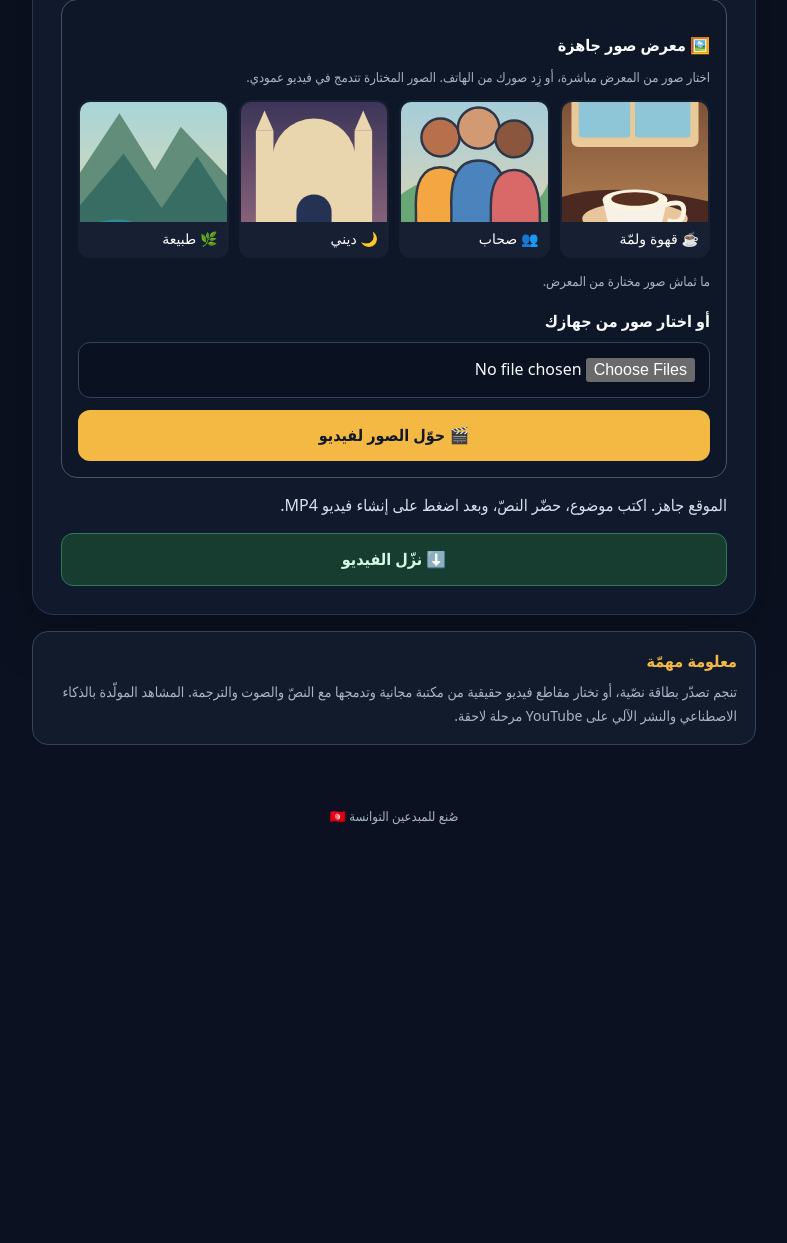
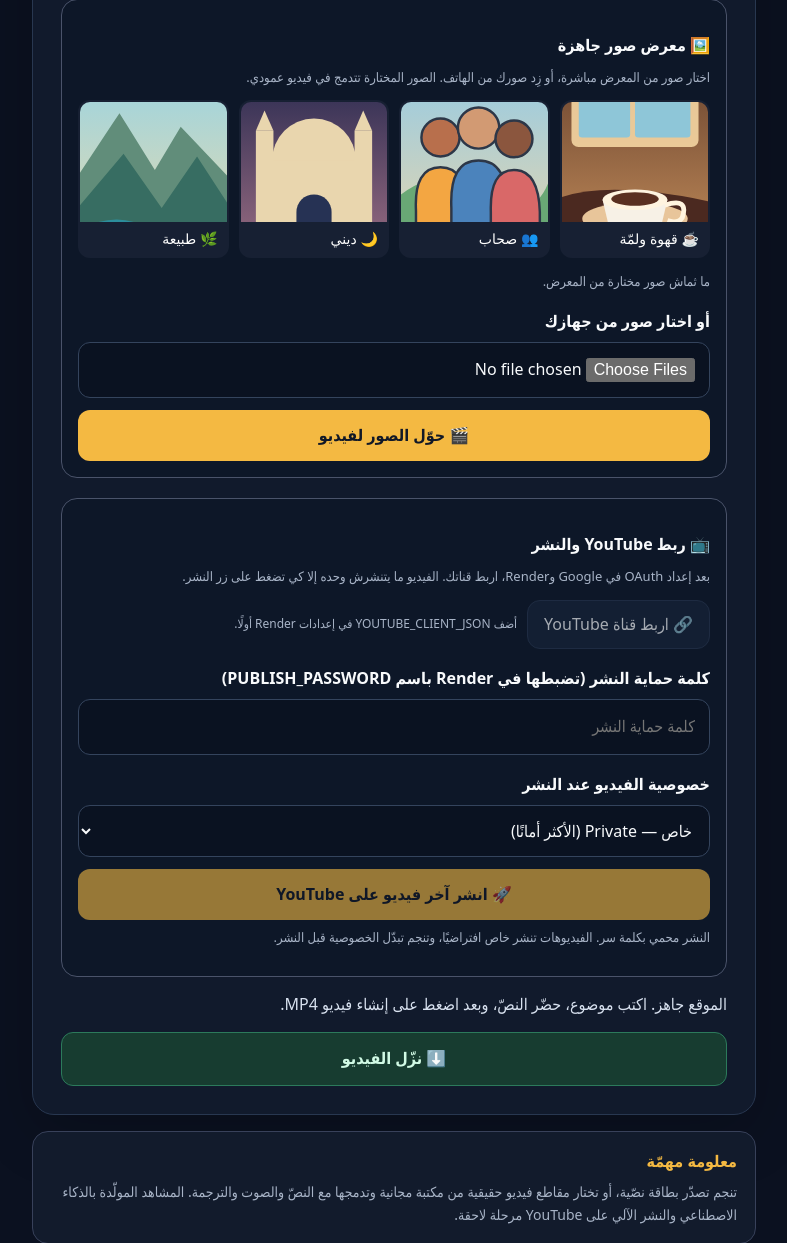
Before and after one commit to houbisaad2-stack/tounsi-ai-studio, a Flask app: page / in a window 1280 px wide. Shown: the part 1402-2645 px from the top of the page, without its empty margins (246-1033 px from the left). Before the commit the page ends 2227 px from the top, so only its background shows below. Run offline with Flask 3, Linux system fonts and the light colour scheme.

Commit message:
Add YouTube connection status and protected publish controls

```diff
--- a/templates/index.html
+++ b/templates/index.html
@@ -48,6 +48,23 @@
 <input id="sceneImages" type="file" accept="image/png,image/jpeg,image/webp" multiple>
 <button type="button" class="primary stock-button" id="renderImages">🎬 حوّل الصور لفيديو</button>
 </div>
+
+<div class="stock-box" id="youtubeBox">
+<label>📺 ربط YouTube والنشر</label>
+<p class="stock-help">بعد إعداد OAuth في Google وRender، اربط قناتك. الفيديو ما يتنشرش وحده إلا كي تضغط على زر النشر.</p>
+<div class="row"><a class="secondary" href="/youtube/connect" id="youtubeConnect" style="text-decoration:none;display:inline-block">🔗 اربط قناة YouTube</a><span id="youtubeStatus" class="hint">نتثبتوا من حالة الربط...</span></div>
+<label for="publishPassword">كلمة حماية النشر (تضبطها في Render باسم PUBLISH_PASSWORD)</label>
+<input id="publishPassword" type="password" autocomplete="current-password" placeholder="كلمة حماية النشر">
+<label for="youtubePrivacy">خصوصية الفيديو عند النشر</label>
+<select id="youtubePrivacy" style="width:100%;background:#0a1221;color:var(--text);border:1px solid #34445d;border-radius:12px;padding:13px;font:inherit">
+<option value="private">خاص — Private (الأكثر أمانًا)</option>
+<option value="unlisted">غير مدرج — Unlisted</option>
+<option value="public">عام — Public</option>
+</select>
+<button type="button" class="primary stock-button" id="publishYoutube" disabled>🚀 انشر آخر فيديو على YouTube</button>
+<p class="stock-help">النشر محمي بكلمة سر. الفيديوهات تنشر خاص افتراضيًا، وتنجم تبدّل الخصوصية قبل النشر.</p>
+</div>
+
 <div id="status" class="status" aria-live="polite">الموقع جاهز. اكتب موضوع، حضّر النصّ، وبعد اضغط على إنشاء فيديو MP4.</div>
 <a id="download" class="download" hidden>⬇️ نزّل الفيديو</a>
 <div id="previewWrap" class="preview-wrap" hidden><strong>معاينة الفيديو</strong><video id="videoPreview" controls playsinline preload="metadata"></video></div>
@@ -58,6 +75,7 @@
 (() => {
   const $ = id => document.getElementById(id), status = $("status"), renderButton = $("render");
   let mode = "كوميديا تونسية";
+  let lastFilename = "";
   document.querySelectorAll(".mode").forEach(b => b.addEventListener("click", () => {
     document.querySelectorAll(".mode").forEach(x => x.classList.remove("active"));
     b.classList.add("active"); mode = b.dataset.mode || "كوميديا تونسية";
@@ -81,6 +99,7 @@
     $("download").hidden = true; $("previewWrap").hidden = true;
     try {
       const r = await post("/api/render", {title:$("title").value, script:$("script").value});
+      lastFilename = r.filename || ""; $("publishYoutube").disabled = !lastFilename;
       if (!r.download_url) throw new Error("الخادم ما رجّعش رابط الفيديو.");
       $("download").href = r.download_url; $("download").hidden = false;
       if (r.preview_url) { $("videoPreview").src = r.preview_url; $("previewWrap").hidden = false; }
@@ -118,6 +137,7 @@
       try { result = raw ? JSON.parse(raw) : {}; } catch (_) { throw new Error("ردّ الخادم موش مفهوم (HTTP " + response.status + ")."); }
       if (!response.ok) throw new Error(result.error || ("فشل الطلب (HTTP " + response.status + ")."));
       if (!result.download_url) throw new Error("الخادم ما رجّعش رابط الفيديو.");
+      lastFilename = result.filename || ""; $("publishYoutube").disabled = !lastFilename;
       $("download").href = result.download_url; $("download").hidden = false;
       if (result.preview_url) { $("videoPreview").src = result.preview_url; $("previewWrap").hidden = false; }
       status.textContent = result.message || "الفيديو بالمشاهد جاهز.";
@@ -187,6 +207,7 @@
       try { result = raw ? JSON.parse(raw) : {}; } catch (_) { throw new Error("ردّ الخادم موش مفهوم (HTTP " + response.status + ")."); }
       if (!response.ok) throw new Error(result.error || ("فشل الطلب (HTTP " + response.status + ")."));
       $("download").href = result.download_url; $("download").hidden = false;
+      lastFilename = result.filename || ""; $("publishYoutube").disabled = !lastFilename;
       if (result.preview_url) { $("videoPreview").src = result.preview_url; $("previewWrap").hidden = false; }
       status.textContent = result.message || "الفيديو جاهز.";
       $("previewWrap").scrollIntoView({behavior:"smooth", block:"start"});
@@ -197,6 +218,41 @@
     $("topic").value = ""; $("title").value = ""; $("script").value = ""; status.textContent = "تمّ المسح. اكتب موضوع جديد.";
     $("download").hidden = true; $("previewWrap").hidden = true; $("videoPreview").removeAttribute("src");
   });
+
+  async function refreshYoutubeStatus() {
+    try {
+      const response = await fetch("/api/youtube/status");
+      const state = await response.json();
+      $("youtubeStatus").textContent = state.connected ? "✅ القناة مربوطة" : (state.message || "يلزم إعداد الربط");
+      $("youtubeConnect").style.opacity = state.configured ? "1" : ".65";
+    } catch (_) { $("youtubeStatus").textContent = "تعذّر التثبت من الربط."; }
+  }
+  $("publishYoutube").addEventListener("click", async () => {
+    if (!lastFilename) { status.textContent = "أنشئ فيديو أوّلًا قبل النشر."; return; }
+    const password = $("publishPassword").value;
+    if (!password) { status.textContent = "اكتب كلمة حماية النشر اللي حطّيتها في Render."; return; }
+    const button = $("publishYoutube");
+    button.disabled = true; status.textContent = "نرفع الفيديو إلى YouTube... ما تسكّرش الصفحة.";
+    try {
+      const response = await fetch("/api/youtube/publish", {
+        method:"POST", headers:{"Content-Type":"application/json","X-Publish-Password":password},
+        body:JSON.stringify({filename:lastFilename,title:$("title").value,description:$("script").value,privacy:$("youtubePrivacy").value})
+      });
+      const raw = await response.text(); let result = {};
+      try { result = raw ? JSON.parse(raw) : {}; } catch (_) { throw new Error("ردّ الخادم موش مفهوم (HTTP " + response.status + ")."); }
+      if (!response.ok) throw new Error(result.error || "فشل النشر.");
+      status.textContent = "تمّ رفع الفيديو. الرابط: " + result.url;
+      const link = document.createElement("a"); link.href = result.url; link.target = "_blank"; link.rel = "noopener"; link.textContent = "افتح الفيديو على YouTube";
+      link.style.display = "block"; link.style.marginTop = "10px"; link.style.color = "var(--gold)";
+      $("youtubeBox").appendChild(link);
+    } catch (e) { status.textContent = "تعذّر النشر: " + e.message; }
+    finally { button.disabled = !lastFilename; }
+  });
+  if (new URLSearchParams(window.location.search).get("youtube") === "connected") {
+    status.textContent = "تمّ ربط YouTube. أنشئ فيديو ثم انشره.";
+  }
+  refreshYoutubeStatus();
+
   window.addEventListener("error", e => { status.textContent = "خطأ في صفحة الموقع: " + (e.message || "JavaScript"); });
 })();
 </script>
```
